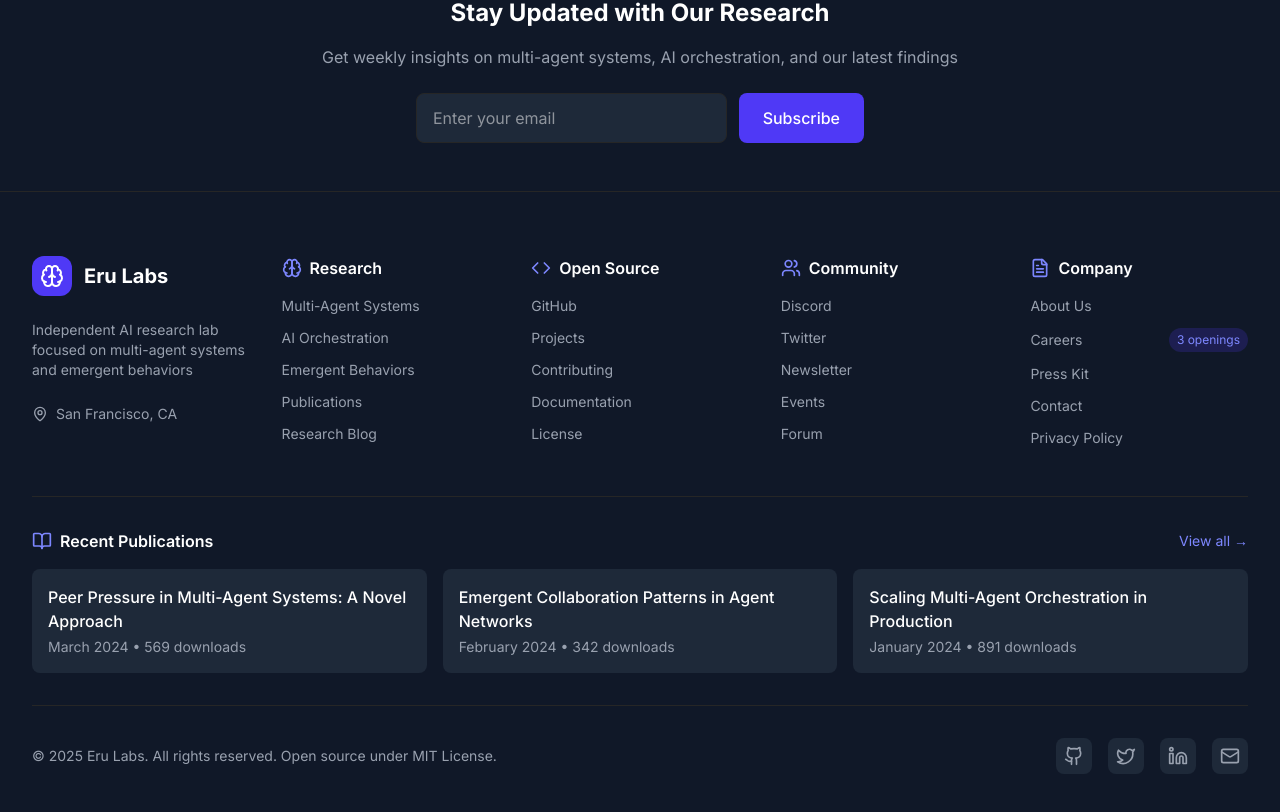
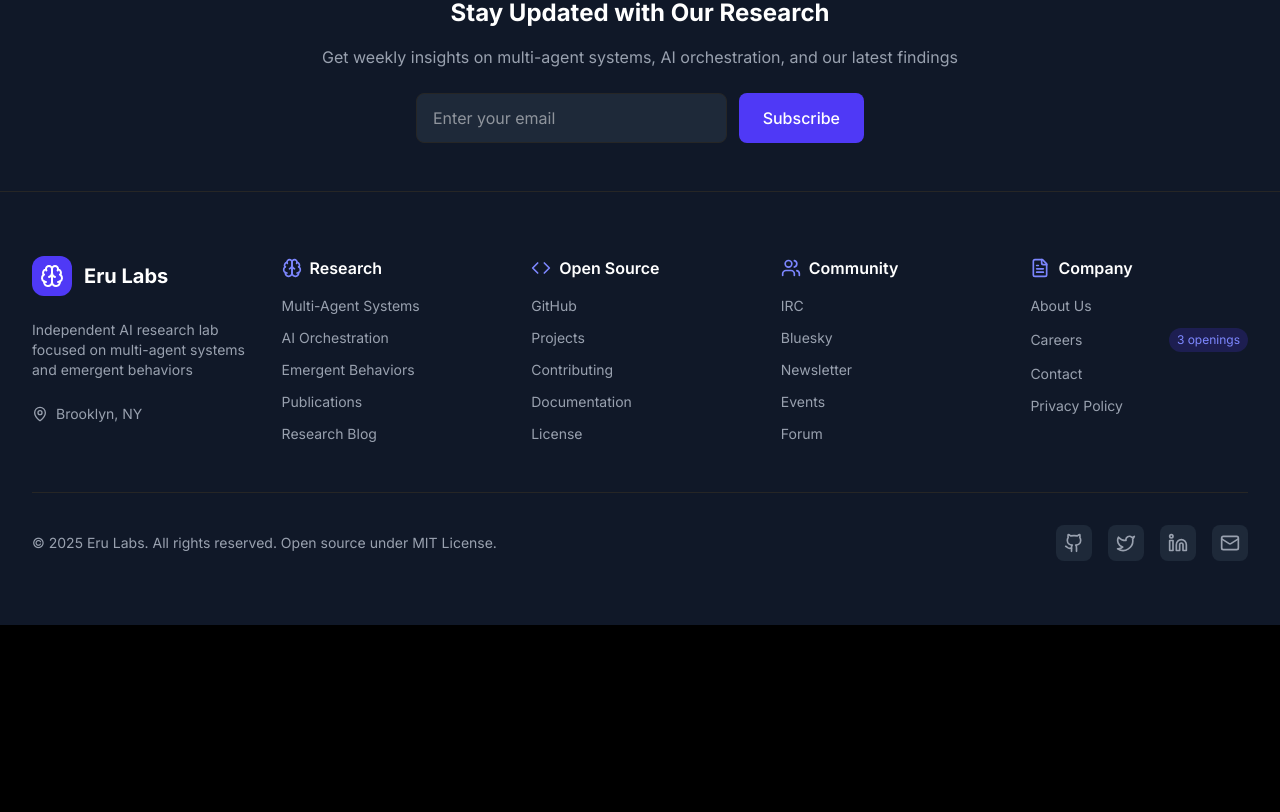
Before and after one commit to eru-labs/eru-labs-brand, a Next.js app in the folder brand/: page / in a window 1280 px wide. Shown: the part 851-1663 px from the top of the page. After the commit the page ends 1476 px from the top, so only its background shows below. Built offline with nearby package versions, Linux system fonts and the light colour scheme.

Commit message:
footer updates

```diff
--- a/brand/src/components/layout/footer.tsx
+++ b/brand/src/components/layout/footer.tsx
@@ -45,8 +45,8 @@ const Footer = () => {
       title: 'Community',
       icon: Users,
       links: [
-        { name: 'Discord', href: '#discord', external: true },
-        { name: 'Twitter', href: '#twitter', external: true },
+        { name: 'IRC', href: '#irc', external: true },
+        { name: 'Bluesky', href: '#bluesky', external: true },
         { name: 'Newsletter', href: '#newsletter' },
         { name: 'Events', href: '#events' },
         { name: 'Forum', href: '#forum' }
@@ -58,7 +58,6 @@ const Footer = () => {
       links: [
         { name: 'About Us', href: '#about' },
         { name: 'Careers', href: '#careers', badge: '3 openings' },
-        { name: 'Press Kit', href: '#press' },
         { name: 'Contact', href: '#contact' },
         { name: 'Privacy Policy', href: '#privacy' }
       ]
@@ -117,7 +116,7 @@ const Footer = () => {
             </p>
             <div className="flex items-center space-x-2 text-sm text-gray-400">
               <MapPin className="w-4 h-4" />
-              <span>San Francisco, CA</span>
+              <span>Brooklyn, NY</span>
             </div>
           </div>
 
@@ -153,39 +152,6 @@ const Footer = () => {
               </div>
             );
           })}
-        </div>
-
-        {/* Recent Publications */}
-        <div className="border-t border-gray-800 pt-8 mb-8">
-          <div className="flex items-center justify-between mb-4">
-            <h4 className="text-white font-semibold flex items-center">
-              <BookOpen className="w-5 h-5 mr-2 text-indigo-400" />
-              Recent Publications
-            </h4>
-            <a href="#publications" className="text-indigo-400 hover:text-indigo-300 text-sm">
-              View all →
-            </a>
-          </div>
-          <div className="grid grid-cols-1 md:grid-cols-3 gap-4">
-            <a href="#" className="group p-4 bg-gray-800 rounded-lg hover:bg-gray-700 transition-all duration-300">
-              <h5 className="text-white font-medium group-hover:text-indigo-400 transition-colors line-clamp-2">
-                Peer Pressure in Multi-Agent Systems: A Novel Approach
-              </h5>
-              <p className="text-gray-400 text-sm mt-1">March 2024 • 569 downloads</p>
-            </a>
-            <a href="#" className="group p-4 bg-gray-800 rounded-lg hover:bg-gray-700 transition-all duration-300">
-              <h5 className="text-white font-medium group-hover:text-indigo-400 transition-colors line-clamp-2">
-                Emergent Collaboration Patterns in Agent Networks
-              </h5>
-              <p className="text-gray-400 text-sm mt-1">February 2024 • 342 downloads</p>
-            </a>
-            <a href="#" className="group p-4 bg-gray-800 rounded-lg hover:bg-gray-700 transition-all duration-300">
-              <h5 className="text-white font-medium group-hover:text-indigo-400 transition-colors line-clamp-2">
-                Scaling Multi-Agent Orchestration in Production
-              </h5>
-              <p className="text-gray-400 text-sm mt-1">January 2024 • 891 downloads</p>
-            </a>
-          </div>
         </div>
 
         {/* Bottom Section */}
```
